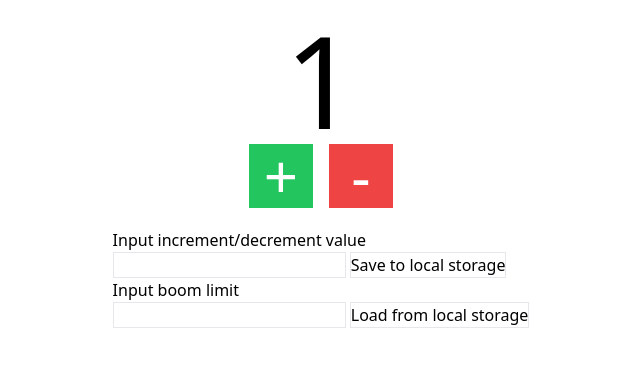
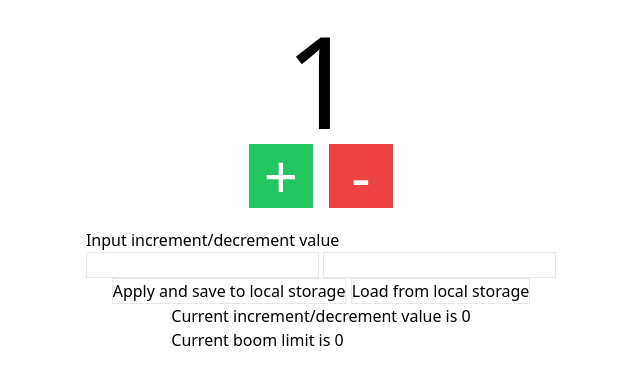
Before and after one commit to Some0ne3lse/Boom-Button-2, a website: page index.html in a window 1280 px wide. Both pictures are taken after a click on the button "Load from local storage". Shown: the whole page, without its empty margins (319-959 px from the left). Drawn offline with Linux system fonts and the light colour scheme.

Commit message:
Hopefully that's it

```diff
--- a/index.html
+++ b/index.html
@@ -15,16 +15,20 @@
       <button class="bg-green-500 w-16 h-16" onclick="onIncrementClick()">+</button>
       <button class="bg-red-500 w-16 h-16" onclick="onDecrementClick()">-</button>
     </div>
-    <div class="p-5">
+    <div class="p-5 flex flex-col items-center">
       <div>
         <p>Input increment/decrement value</p>
         <input id="inc-and-dec-input" type="number" class="border">
-        <button id="inc-and-dec-button" class="border">Save to local storage</button>
+        <input id="limit-input" type="number" class="border">
       </div>
       <div>
-        <p>Input boom limit</p>
-        <input id="limit-input" type="number" class="border">
-        <button id="limit-button" class="border">Load from local storage</button>
+        <button id="save-to-local" onclick="saveToLocalStorage()" class="border">Apply and save to local
+          storage</button>
+        <button id="load-from-local" onclick="getItemFromLocalStorage()" class="border">Load from local storage</button>
+      </div>
+      <div>
+        <p id="current-input-number"></p>
+        <p id="current-limit-number"></p>
       </div>
     </div>
     <ul id="boom-list" class="bg-purple-600 text-9xl text-white m-3">
--- a/scripts.js
+++ b/scripts.js
@@ -8,22 +8,35 @@ let clickNumber = 0;
 
 
 let inputValue = document.getElementById('inc-and-dec-input');
-
-let inputValueButton = document.getElementById('inc-and-dec-button');
-
-inputValueButton.addEventListener('click', () => {
-  inputNumber = +inputValue.value;
-  console.log(inputNumber)
-})
-
 let limitInput = document.getElementById('limit-input');
 
-let limitButton = document.getElementById('limit-button');
 
-limitButton.addEventListener('click', () => {
+const inputNumberTag = document.getElementById('current-input-number');
+const limitNumberTag = document.getElementById('current-limit-number');
+
+const saveToLocalStorage = () => {
+  clickNumber = 0;
+  inputNumber = +inputValue.value;
   limitNumber = +limitInput.value;
-  console.log(limitNumber)
-})
+  localStorage.setItem('Input Number', inputNumber);
+  localStorage.setItem('Limit number', limitNumber);
+  inputNumberTag.textContent = (`Current increment/decrement value is ${inputNumber}`);
+  limitNumberTag.textContent = (`Current boom limit is ${limitNumber}`);
+}
+
+const getItemFromLocalStorage = () => {
+  inputNumber = 0;
+  limitNumber = 0;
+  clickNumber = 0;
+  const savedInput = +localStorage.getItem('Input Number', inputNumber);
+  const savedLimit = +localStorage.getItem('Limit number', limitNumber);
+  console.log('input is', savedInput)
+  console.log('limit is', savedLimit)
+  inputNumber = savedInput;
+  limitNumber = savedLimit;
+  inputNumberTag.textContent = (`Current increment/decrement value is ${inputNumber}`);
+  limitNumberTag.textContent = (`Current boom limit is ${limitNumber}`);
+}
 
 const numberTag = document.getElementById('number');
 
@@ -48,20 +61,6 @@ const onIncrementClick = () => {
   }
 }
 
-// const onIncrementClick = () => {
-//   number = number * inputNumber;
-//   numberTag.textContent = number;
-//   if (number > (inputNumber / (inputNumber ** limitNumber)) && number <= 1)
-//     while (list.firstChild) {
-//       list.removeChild(list.firstChild)
-//     }
-//   if (number === (inputNumber ** limitNumber)) {
-//     const boomItem = document.createElement('li');
-//     boomItem.textContent = '!bOoMm!';
-//     list.appendChild(boomItem);
-//   }
-// }
-
 const onDecrementClick = () => {
   number = number / inputNumber;
   numberTag.textContent = number;
@@ -76,16 +75,3 @@ const onDecrementClick = () => {
     }
   }
 }
-// const onDecrementClick = () => {
-//   number = number / inputNumber;
-//   numberTag.textContent = number;
-//   if (number < (inputNumber ** limitNumber) && number >= 1)
-//     while (list.firstChild) {
-//       list.removeChild(list.firstChild)
-//     }
-//   if (number === (inputNumber / (inputNumber ** limitNumber))) {
-//     const boomItem = document.createElement('li');
-//     boomItem.textContent = '!bOoMm!';
-//     list.appendChild(boomItem);
-//   }
-// }
```
Also changed, not shown: output.css.
